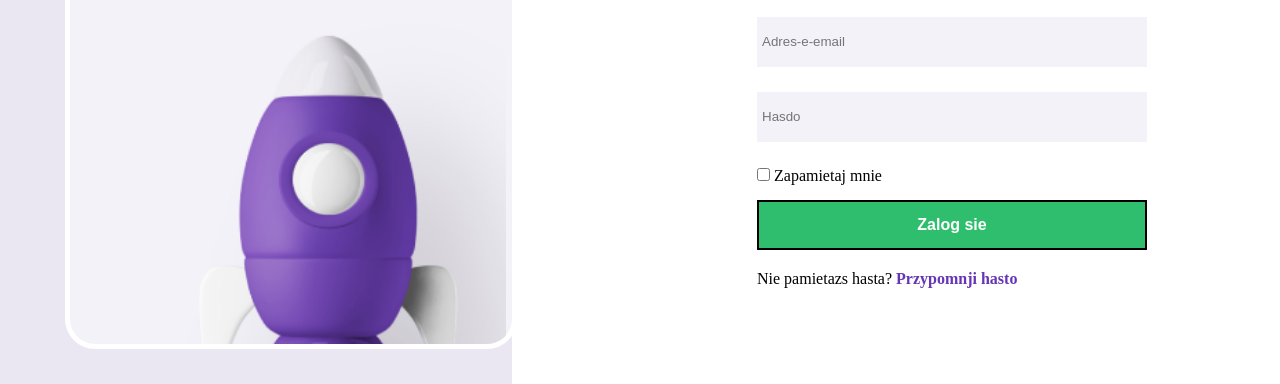
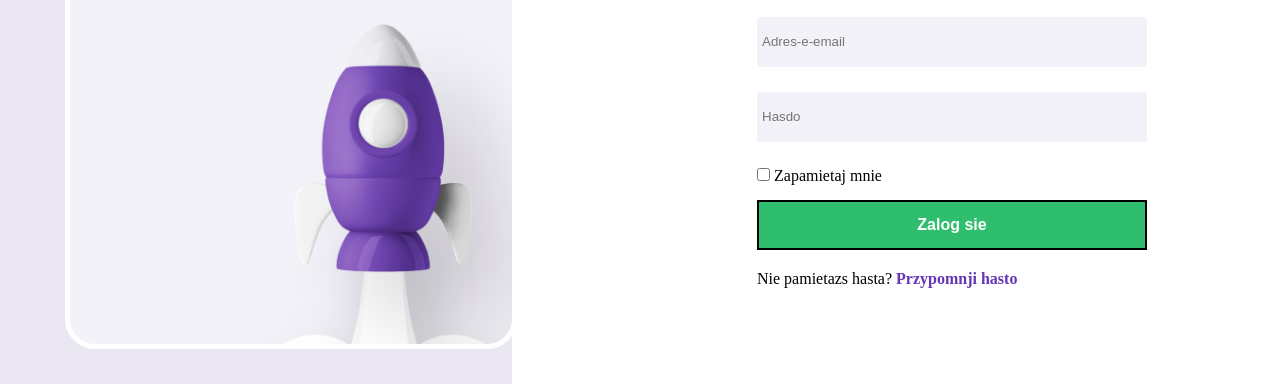
Before and after one commit to TheMich2/TheMich2.github.io, a plain HTML site: page index.html in a window 1280 px wide. Shown: the part 416-800 px from the top of the page. Drawn offline with Linux system fonts and the light colour scheme.

Commit message:
Update index.html

```diff
--- a/index.html
+++ b/index.html
@@ -29,7 +29,7 @@
                 <div class="circulo a"></div>
                 <div class="circulo b"></div>
                 <div class="imagen">
-                    <img src="cohete2.png" alt="" height="440px">
+                    <img src="cohete.png" alt="" height="440px">
                 </div>
             </div>
         </div>
```
